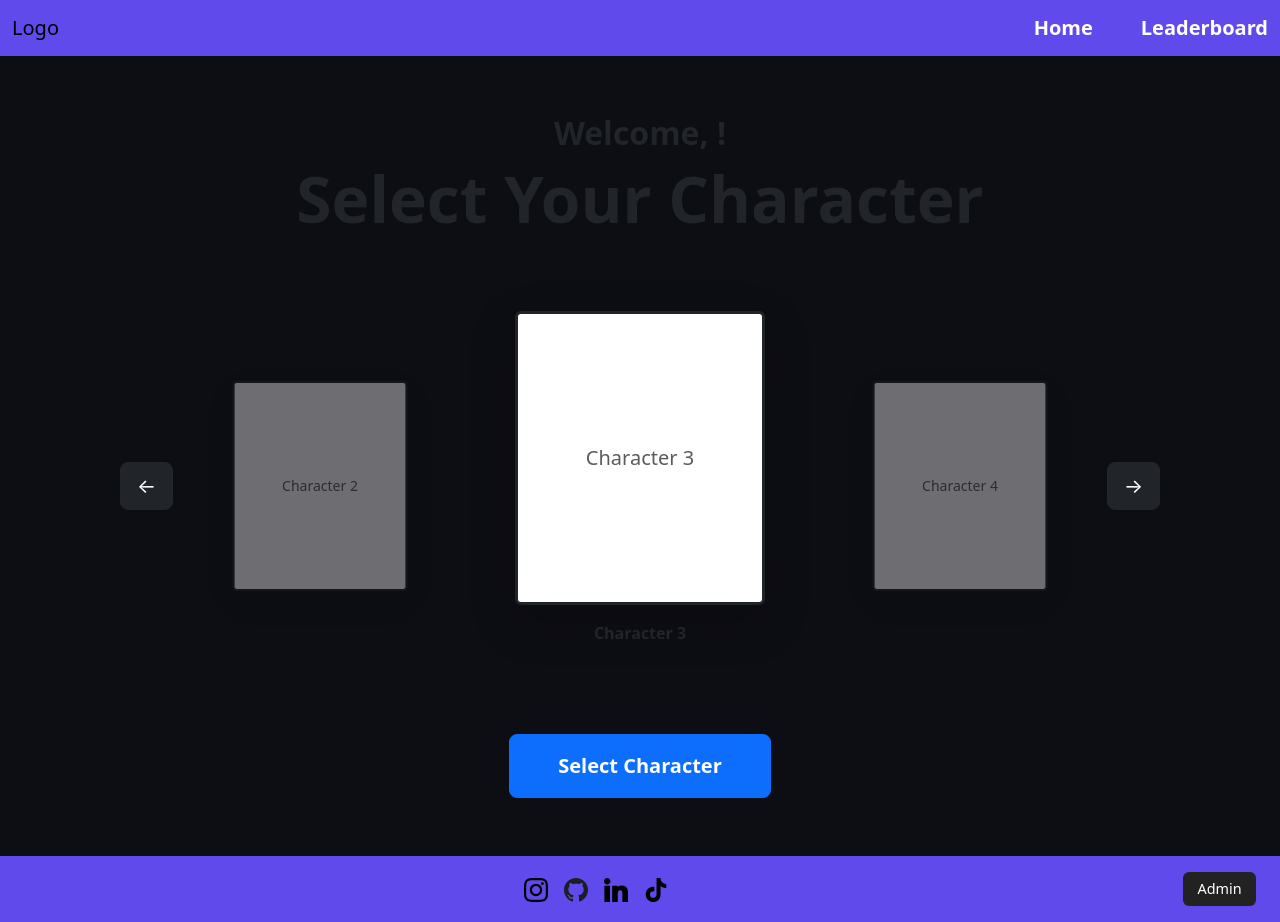
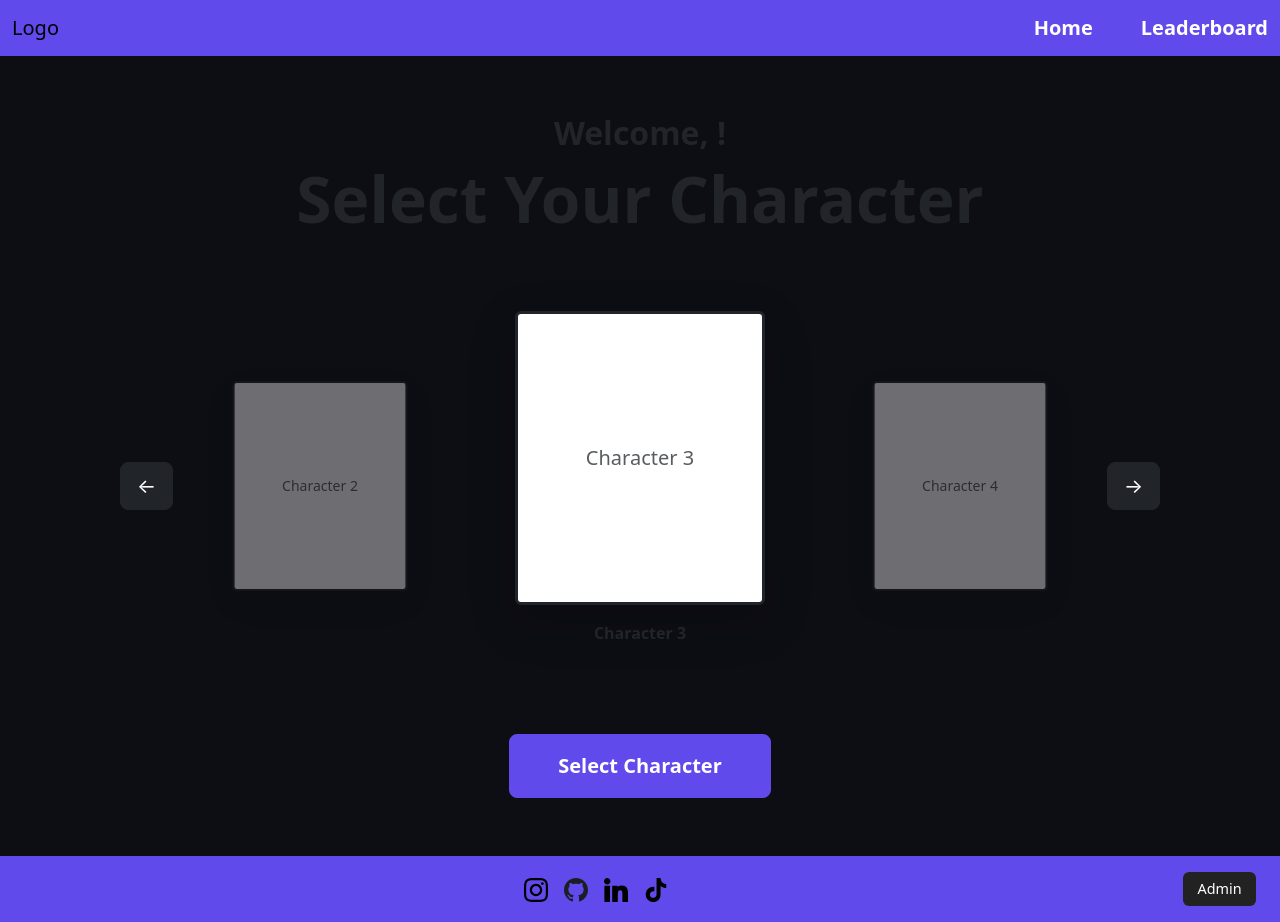
Before and after one commit to KaiaBryant/shadow-stack, a React (Vite) app in the folder client/: page /character-select in a window 1280 px wide. Built offline with nearby package versions, Linux system fonts and the light colour scheme.

Commit message:
Fixed bootstrap color class in css.

```diff
--- a/client/src/pages/CreateUsername.jsx
+++ b/client/src/pages/CreateUsername.jsx
@@ -118,7 +118,7 @@ function CreateUser() {
           />
         </div>
 
-        <button type="submit" className="custom-btn btn-primary">
+        <button type="submit" className="btn btn-primary">
           {loading ? "Saving..." : "Submit"}
         </button>
       </form>
--- a/client/src/pages/GameIntro.jsx
+++ b/client/src/pages/GameIntro.jsx
@@ -20,7 +20,7 @@ return (
                             to move on to the next level. Collect points to make it on the top of the leaderboard.
                              Good luck!
                         </p>
-                        <button className="btn custom-btn-primary btn-lg px-5 py-3 fw-semibold" onClick={() => navigate('/levels')}>
+                        <button className="btn btn-primary btn-lg px-5 py-3 fw-semibold" onClick={() => navigate('/levels')}>
                             Understood!
                         </button>
                     </div>
--- a/client/src/styles/Objective.css
+++ b/client/src/styles/Objective.css
@@ -1,10 +1,5 @@
 .custom-header {
     color: white;
-}
-
-.custom-btn-primary {
-    color: white;
-    background: #614aeb;
 }
 
 .custom-desc {
--- a/client/src/styles/global.css
+++ b/client/src/styles/global.css
@@ -17,3 +17,16 @@ footer {
 .custom-form .mb-3 {
     margin-bottom: 1rem; /* or 0 if you want no gap */
 }
+
+.btn-primary {
+    background-color: #614aeb !important;
+    border-color: #614aeb !important;
+
+}
+
+.btn-primary:hover {
+    opacity: 0.75 !important;
+    background-color: #614aeb !important;
+    border-color: #614aeb !important;
+
+}
```
